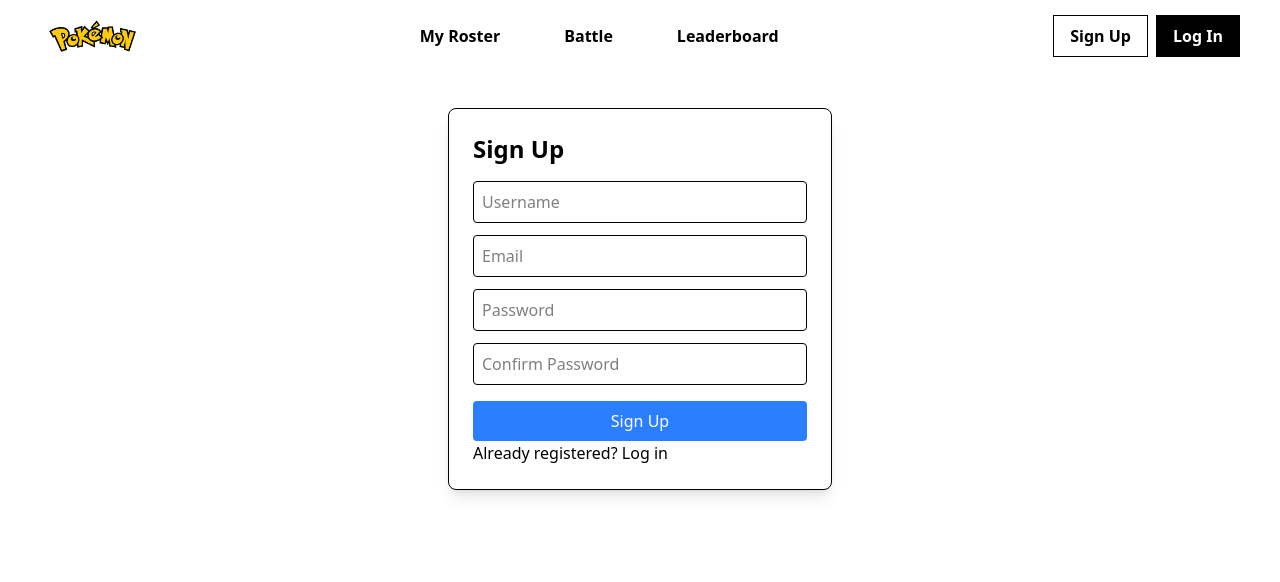
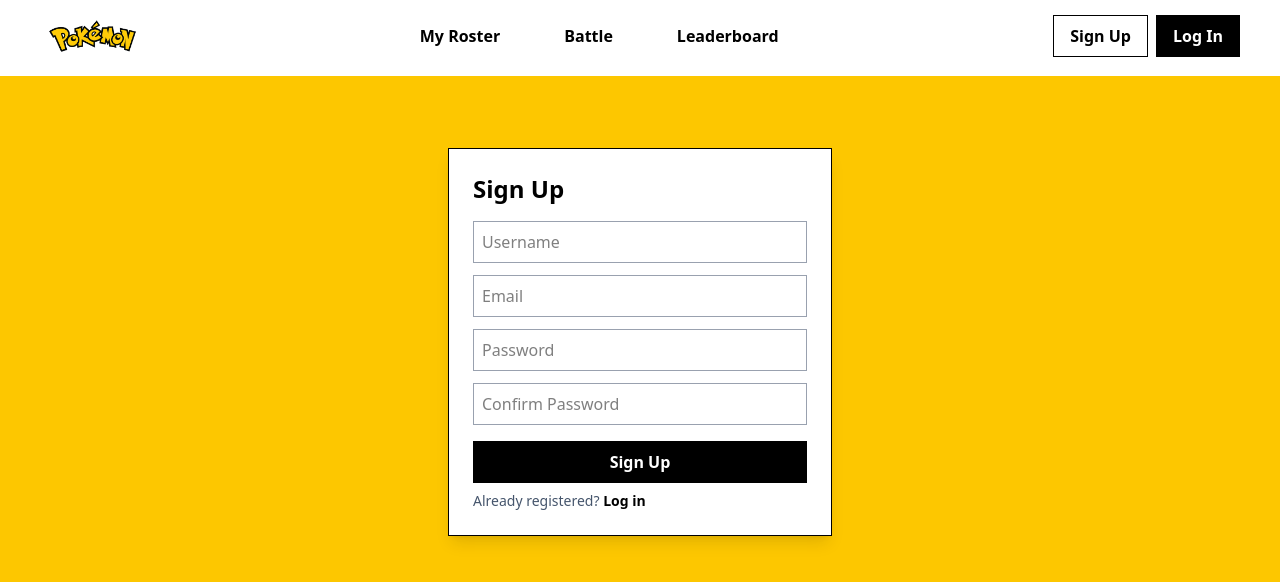
Before and after one commit to cvemir369/Pokemon-Battle-Game, a React (Vite) app: page /signup in a window 1280 px wide. Shown: the top 582 px of the page. Built offline with nearby package versions, Linux system fonts and the light colour scheme.

Commit message:
styling and header when authenticated

```diff
--- a/src/components/BattleRoster.jsx
+++ b/src/components/BattleRoster.jsx
@@ -13,7 +13,7 @@ const BattleRoster = ({
           key={pokemon.id}
           className={`flex flex-col items-center p-4 shadow-lg rounded-none cursor-pointer hover:outline-2 hover:outline-red-500 hover:shadow-xl ${
             selectedPokemonId === pokemon.id
-              ? "shadow-xl bg-red-100 outline-2 outline-red-500"
+              ? "shadow-xl bg-red-100 outline-2 outline-red-500 cursor-pointer"
               : "bg-white"
           }`}
           onClick={() => {
--- a/src/components/Header.jsx
+++ b/src/components/Header.jsx
@@ -31,7 +31,7 @@ const Header = () => {
           to="/roster"
           className={({ isActive }) =>
             isActive
-              ? "text-yellow-400 font-semibold py-2 px-4"
+              ? "text-yellow-600 font-semibold py-2 px-4"
               : "text-black hover:text-gray-700 font-semibold py-2 px-4"
           }
         >
@@ -41,7 +41,7 @@ const Header = () => {
           to="/battle"
           className={({ isActive }) =>
             isActive
-              ? "text-yellow-400 font-semibold py-2 px-4"
+              ? "text-yellow-600 font-semibold py-2 px-4"
               : "text-black hover:text-gray-700 font-semibold py-2 px-4"
           }
         >
@@ -51,7 +51,7 @@ const Header = () => {
           to="/leaderboard"
           className={({ isActive }) =>
             isActive
-              ? "text-yellow-400 font-semibold py-2 px-4"
+              ? "text-yellow-600 font-semibold py-2 px-4"
               : "text-black hover:text-gray-700 font-semibold py-2 px-4"
           }
         >
--- a/src/pages/Leaderboard.jsx
+++ b/src/pages/Leaderboard.jsx
@@ -76,14 +76,15 @@ const Leaderboard = () => {
 
   return (
     <section className="bg-yellow-400 min-h-screen mt-2 pt-8">
+      <h2 className="text-2xl font-bold mb-4 text-center">
+        Pokémon Battle: Leaderboard
+      </h2>
       <img
         src="/trophy.png"
         alt="Hero"
         className="h-32 w-auto mx-auto mb-8 rounded-none"
       />
-      <h2 className="text-2xl font-bold mb-4 text-center">
-        Pokémon Battle: Leaderboard
-      </h2>
+
       <div className="max-w-2xl mx-auto bg-white p-6 rounded-none shadow-lg">
         <div className="overflow-x-auto">
           <table className="w-full">
--- a/src/pages/Login.jsx
+++ b/src/pages/Login.jsx
@@ -67,7 +67,8 @@ const Login = () => {
   };
 
   return (
-    <div className="max-w-sm mx-auto p-6 border rounded-lg shadow-lg mt-10 bg-white">
+    <section className="bg-yellow-400 min-h-screen mt-2 pt-8">
+      <div className="max-w-sm mx-auto p-6 rounded-none shadow-lg mt-10 bg-white">
         <h2 className="text-2xl font-bold mb-4">Login</h2>
         {error && <p className="text-red-500 mb-4">{error}</p>}
         <form onSubmit={handleSubmit}>
@@ -77,7 +78,7 @@ const Login = () => {
             value={formData.email}
             onChange={handleInputChange}
             placeholder="Email"
-          className="w-full p-2 mb-3 border rounded"
+            className="w-full p-2 mb-3 border border-gray-400 rounded-none"
           />
           <input
             type="password"
@@ -85,19 +86,26 @@ const Login = () => {
             value={formData.password}
             onChange={handleInputChange}
             placeholder="Password"
-          className="w-full p-2 mb-4 border rounded"
+            className="w-full p-2 mb-4 border border-gray-400 rounded-none"
           />
           <button
             type="submit"
-          className="w-full p-2 bg-blue-500 text-white rounded"
+            className="w-full p-2 bg-black hover:bg-yellow-400 hover:text-black border border-black text-white font-semibold text-md py-2 px-4 rounded-none"
           >
             Login
           </button>
-        <p>
-          Not registered? <Link to="/signup">Sign up</Link>
+          <p className="mt-2 text-sm font-regular text-slate-600">
+            Not registered?{" "}
+            <Link
+              to="/signup"
+              className="hover:text-yellow-600 font-bold text-black"
+            >
+              Sign up
+            </Link>
           </p>
         </form>
       </div>
+    </section>
   );
 };
 
--- a/src/pages/SignUp.jsx
+++ b/src/pages/SignUp.jsx
@@ -55,7 +55,8 @@ const SignUp = () => {
   };
 
   return (
-    <div className="max-w-sm mx-auto p-6 border rounded-lg shadow-lg mt-10 bg-white">
+    <section className="bg-yellow-400 min-h-screen mt-2 pt-8">
+      <div className="max-w-sm mx-auto p-6 border rounded-none shadow-lg mt-10 bg-white">
         <h2 className="text-2xl font-bold mb-4">Sign Up</h2>
         {error && <p className="text-red-500 mb-4">{error}</p>}
         {success && <p className="text-green-500 mb-4">{success}</p>}
@@ -66,7 +67,7 @@ const SignUp = () => {
             value={formData.username}
             onChange={handleInputChange}
             placeholder="Username"
-          className="w-full p-2 mb-3 border rounded"
+            className="w-full p-2 mb-3 border border-gray-400 rounded-none"
           />
           <input
             type="email"
@@ -74,7 +75,7 @@ const SignUp = () => {
             value={formData.email}
             onChange={handleInputChange}
             placeholder="Email"
-          className="w-full p-2 mb-3 border rounded"
+            className="w-full p-2 mb-3 border border-gray-400 rounded-none"
           />
           <input
             type="password"
@@ -82,7 +83,7 @@ const SignUp = () => {
             value={formData.password}
             onChange={handleInputChange}
             placeholder="Password"
-          className="w-full p-2 mb-3 border rounded"
+            className="w-full p-2 mb-3 border border-gray-400 rounded-none"
           />
           <input
             type="password"
@@ -90,19 +91,26 @@ const SignUp = () => {
             value={formData.confirmPassword}
             onChange={handleInputChange}
             placeholder="Confirm Password"
-          className="w-full p-2 mb-4 border rounded"
+            className="w-full p-2 mb-4 border border-gray-400 rounded-none"
           />
           <button
             type="submit"
-          className="w-full p-2 bg-blue-500 text-white rounded"
+            className="w-full p-2 bg-black hover:bg-yellow-400 hover:text-black border border-black text-white font-semibold text-md py-2 px-4 rounded-none"
           >
             Sign Up
           </button>
-        <p>
-          Already registered? <Link to="/login">Log in</Link>
+          <p className="mt-2 text-sm font-regular text-slate-600">
+            Already registered?{" "}
+            <Link
+              to="/login"
+              className="hover:text-yellow-600 font-bold text-black"
+            >
+              Log in
+            </Link>
           </p>
         </form>
       </div>
+    </section>
   );
 };
 
```
Lines whose indentation alone changed are shown as unchanged.
